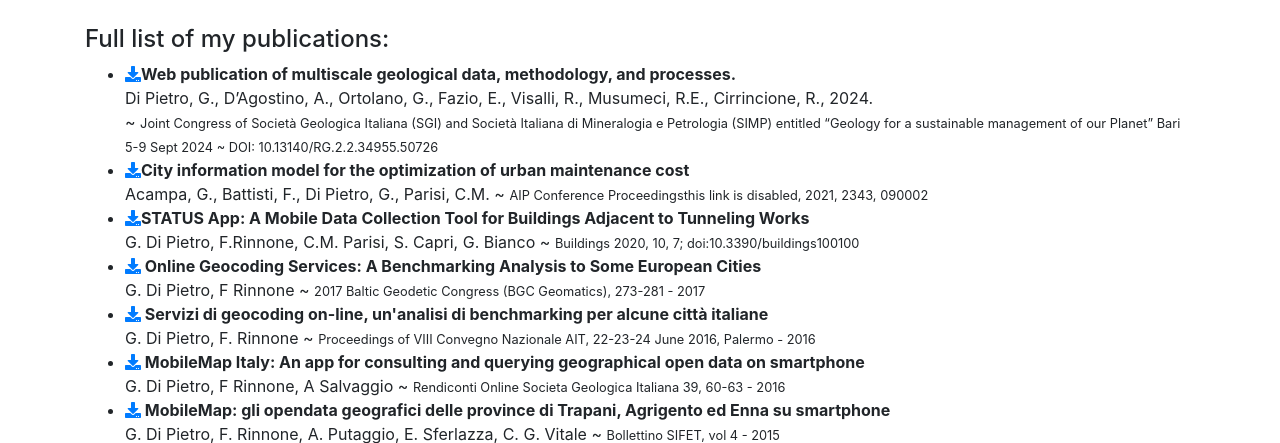
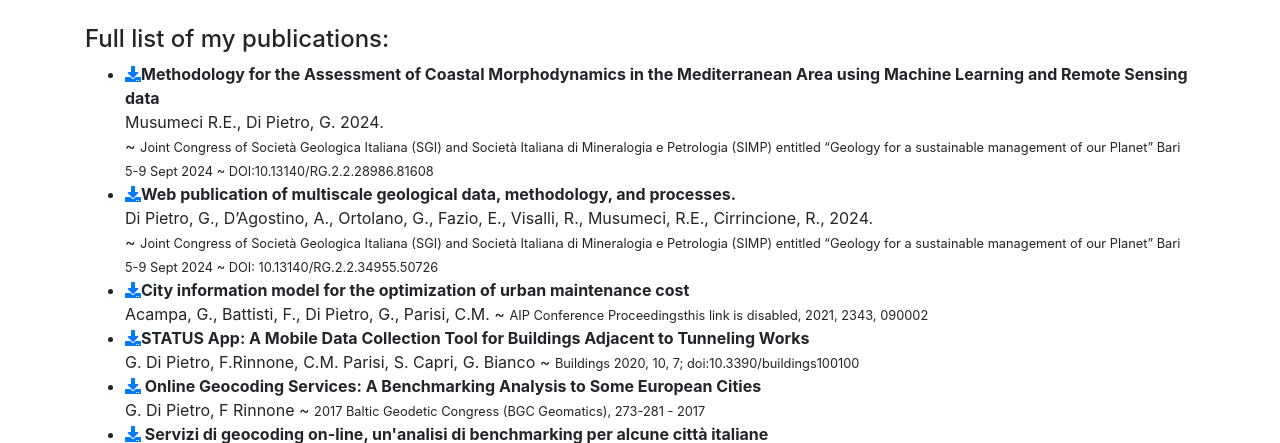
Before and after one commit to gianfrancodp/gianfrancodp.github.io, a plain HTML site: page index.html in a window 1280 px wide. Shown: the part 657-1100 px from the top of the page. Drawn offline with Linux system fonts and the light colour scheme; files whose address does not match are found by name.

Commit message:
added last poster in research

```diff
--- a/index.html
+++ b/index.html
@@ -116,6 +116,7 @@
             &nbsp;
         <h4>Full list of my publications:</h4>
             <ul>
+              <li><strong><a href="papers/Methodology for the Assessment of Coastal Morphodynamics in the Mediterranean Area using Machine Learning and Remote Sensing data 6012px.jpg" target="_blank"><i class="fa fa-download"></i></a>Methodology for the Assessment of Coastal Morphodynamics in the Mediterranean Area using Machine Learning and Remote Sensing data</strong><br>Musumeci R.E., Di Pietro, G. 2024.</br> ~ <small>Joint Congress of Società Geologica Italiana (SGI) and Società Italiana di Mineralogia e Petrologia (SIMP) entitled “Geology for a sustainable management of our Planet” Bari 5-9 Sept 2024 ~ DOI:10.13140/RG.2.2.28986.81608</small></li>
               <li><strong><a href="papers/Web publication of multiscale geological data, methodology, and processes.pptx" target="_blank"><i class="fa fa-download"></i></a>Web publication of multiscale geological data, methodology, and processes.</strong><br>Di Pietro, G., D’Agostino, A., Ortolano, G., Fazio, E., Visalli, R., Musumeci, R.E., Cirrincione, R., 2024.</br> ~ <small>Joint Congress of Società Geologica Italiana (SGI) and Società Italiana di Mineralogia e Petrologia (SIMP) entitled “Geology for a sustainable management of our Planet” Bari 5-9 Sept 2024 ~ DOI: 10.13140/RG.2.2.34955.50726</small></li>
               <li><strong><a href="" target="_blank"><i class="fa fa-download"></i></a>City information model for the optimization of urban maintenance cost</strong><br>Acampa, G., Battisti, F., Di Pietro, G., Parisi, C.M. ~ <small>AIP Conference Proceedingsthis link is disabled, 2021, 2343, 090002 </small> </li>
               <li><strong><a href="https://www.mdpi.com/2075-5309/10/1/7" target="_blank"><i class="fa fa-download"></i></a>STATUS App: A Mobile Data Collection Tool for Buildings Adjacent to Tunneling Works</strong> <br>G. Di Pietro, F.Rinnone, C.M. Parisi, S. Capri, G. Bianco ~ <small>Buildings 2020, 10, 7; doi:10.3390/buildings100100</small></li>
```
Also changed, not shown: 1 other file.
